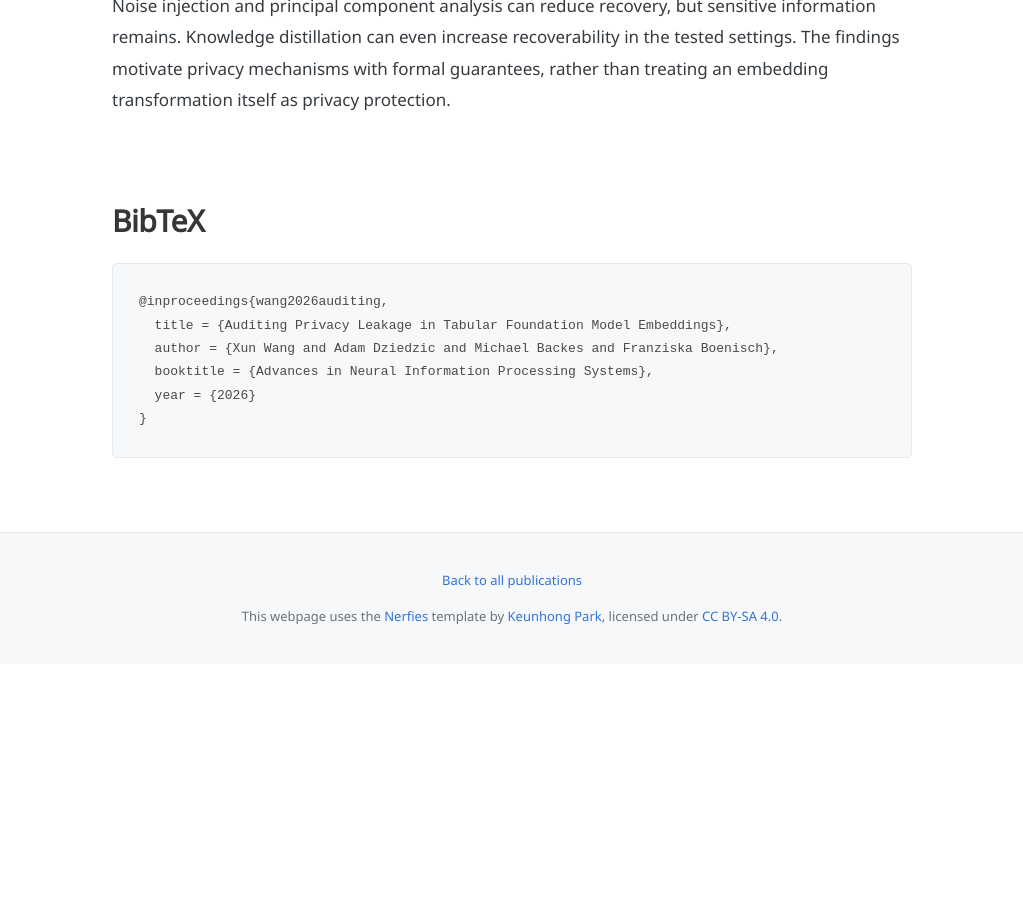
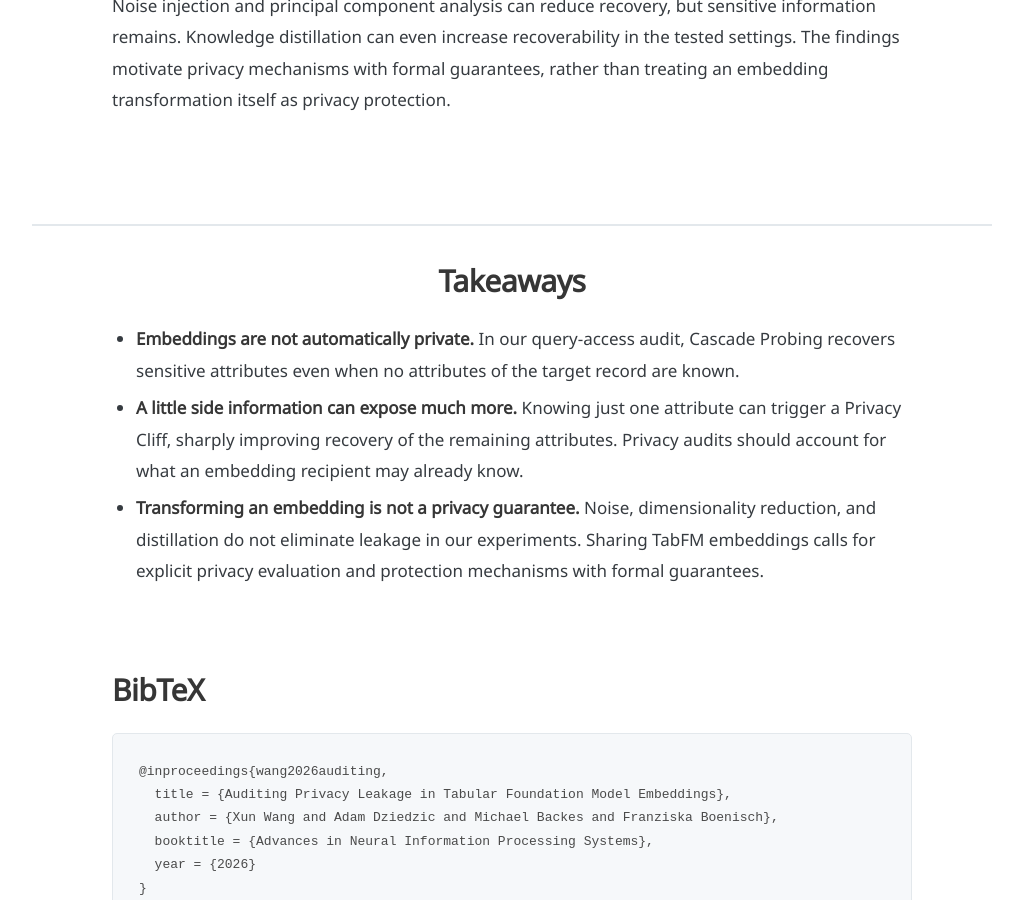
Before and after one commit to stephen016/stephen016.github.io, a Jekyll site: the page built from PrivacyCliff.html, in a window 1280 px wide and 900 px high, scrolled down 5348 px. Shown: the whole window, without its empty margins (128-1151 px from the left). Built offline with Jekyll 4.4.1, drawn with Linux system fonts in a browser that asks for light colours; some web fonts are replaced; before the commit the page ends 6012 px from its top, so only the background shows below that.

Commit message:
Add PrivacyCliff research takeaways

```diff
--- a/PrivacyCliff.html
+++ b/PrivacyCliff.html
@@ -103,6 +103,19 @@ project_stylesheet: /assets/css/privacy-cliff.css
     </div>
   </div>
 </section>
+<section class="section" id="takeaways" aria-labelledby="takeaways-title">
+  <div class="container is-max-desktop">
+    <hr>
+    <h2 class="title is-3 has-text-centered" id="takeaways-title">Takeaways</h2>
+    <div class="results-copy content">
+      <ul>
+        <li><strong>Embeddings are not automatically private.</strong> In our query-access audit, Cascade Probing recovers sensitive attributes even when no attributes of the target record are known.</li>
+        <li><strong>A little side information can expose much more.</strong> Knowing just one attribute can trigger a Privacy Cliff, sharply improving recovery of the remaining attributes. Privacy audits should account for what an embedding recipient may already know.</li>
+        <li><strong>Transforming an embedding is not a privacy guarantee.</strong> Noise, dimensionality reduction, and distillation do not eliminate leakage in our experiments. Sharing TabFM embeddings calls for explicit privacy evaluation and protection mechanisms with formal guarantees.</li>
+      </ul>
+    </div>
+  </div>
+</section>
 <section class="section" id="BibTeX">
   <div class="container is-max-desktop content">
     <h2 class="title is-3">BibTeX</h2>
```
